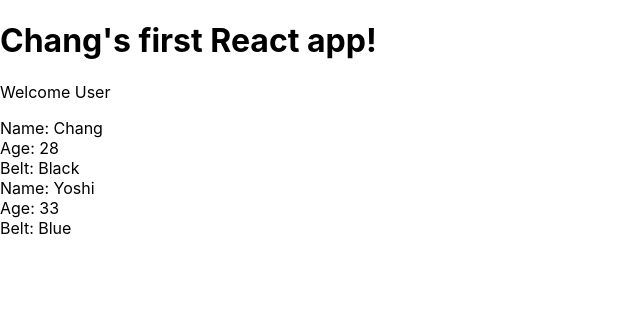
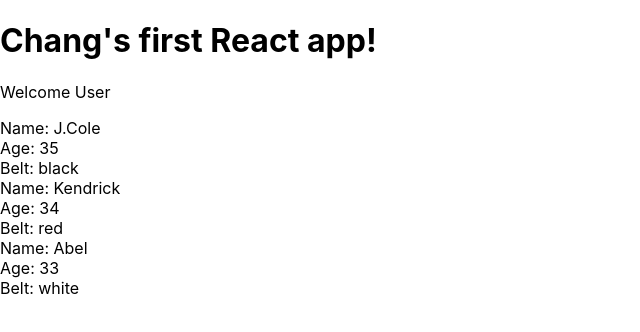
Before and after one commit to cxiong03/react-ninjas, a React (Create React App) app in the folder myapp/: page / in a window 1280 px wide. Shown: the top 332 px of the page, without its empty margins (0-640 px from the left). Built offline with nearby package versions, Linux system fonts and the light colour scheme.

Commit message:
looping through and outputting data

```diff
--- a/myapp/src/App.js
+++ b/myapp/src/App.js
@@ -2,13 +2,19 @@
 import Ninjas from './Ninjas';
 
 class App extends Component {
+  state = {
+    ninjas: [
+      { name: 'J.Cole', age: 35, belt: 'black', id: 1 },
+      { name: 'Kendrick', age: 34, belt: 'red', id: 2 },
+      { name: 'Abel', age: 33, belt: 'white', id: 3 }
+    ]
+  }
   render() {
     return (
       <div className="App">
         <h1>Chang's first React app!</h1>
         <p>Welcome User</p>
-        <Ninjas name='Chang' age='28' belt='Black'/>
-        <Ninjas name='Yoshi' age='33' belt='Blue'/>
+        <Ninjas ninjas= { this.state.ninjas }/>
       </div>
     );
   }
--- a/myapp/src/Ninjas.js
+++ b/myapp/src/Ninjas.js
@@ -11,12 +11,19 @@
         //     </div>
 
         //destructing is another way to store property
-        const { name, age, belt } = this.props;
+        const { ninjas } = this.props;
+        const ninjaList = ninjas.map(ninja => {
             return (
-                <div className='ninja'>
-                    <div>Name: { name }</div>
-                    <div>Age: { age }</div>
-                    <div>Belt: { belt }</div>
+            <div className='ninja' key={ ninja.id }>
+                <div>Name: { ninja.name }</div>
+                <div>Age: { ninja.age }</div>
+                <div>Belt: { ninja.belt }</div>
+            </div>
+            )
+        })
+            return (
+                <div className='ninja-list'>
+                    { ninjaList }
                 </div>
         )
     }
```
